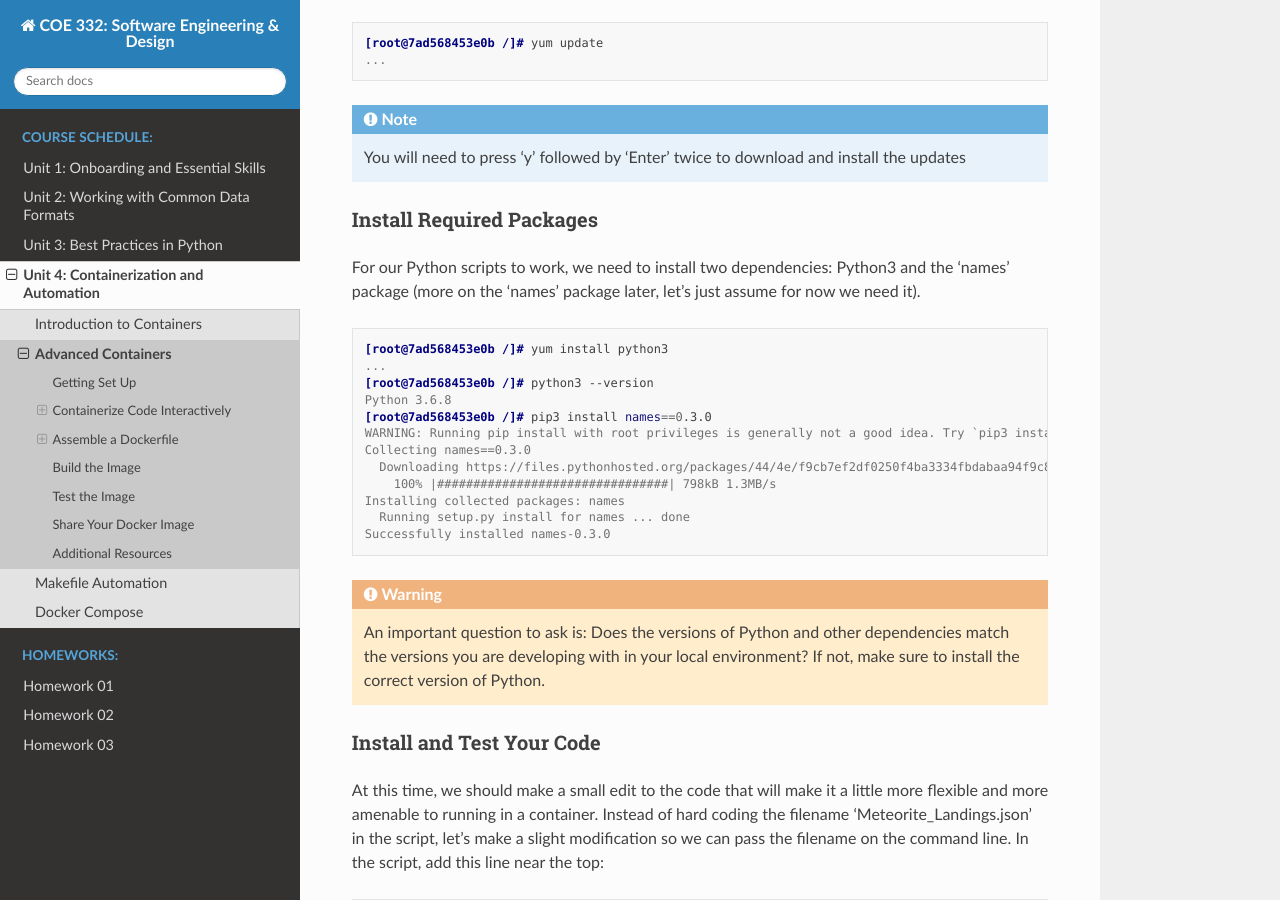
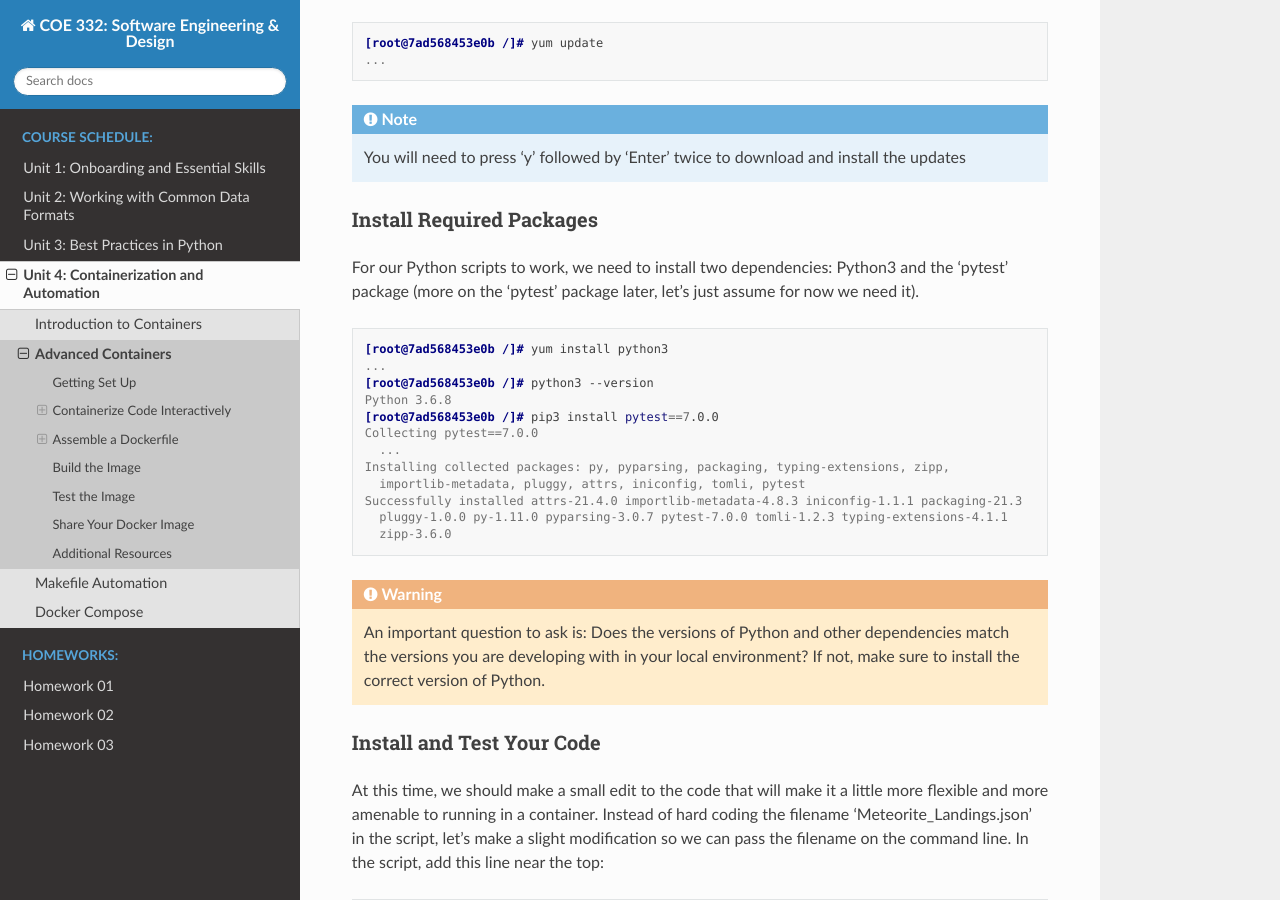
Before and after one commit to TACC/coe-332-sp22, a Sphinx documentation site: the page built from docs/unit04/containers_2.rst, in a window 1280 px wide and 900 px high, scrolled down 2397 px. Built offline with Sphinx 7.4.7 and the Read the Docs theme 2.0.0, drawn with Linux system fonts in a browser that asks for light colours; some of the changed text lies outside the part shown.

Commit message:
changed dependency from names to pytest

```diff
--- a/docs/unit04/containers_2.rst
+++ b/docs/unit04/containers_2.rst
@@ -135,7 +135,7 @@ Install Required Packages
 ~~~~~~~~~~~~~~~~~~~~~~~~~
 
 For our Python scripts to work, we need to install two dependencies: Python3 and
-the 'names' package (more on the 'names' package later, let's just assume for
+the 'pytest' package (more on the 'pytest' package later, let's just assume for
 now we need it).
 
 .. code-block:: console
@@ -144,15 +144,14 @@ now we need it).
    ...
    [root@7ad568453e0b /]# python3 --version
    Python 3.6.8
-   [root@7ad568453e0b /]# pip3 install names==0.3.0
-   WARNING: Running pip install with root privileges is generally not a good idea. Try `pip3 install --user` instead.
-   Collecting names==0.3.0
-     Downloading https://files.pythonhosted.org/packages/44/4e/f9cb7ef2df0250f4ba3334fbdabaa94f9c88097089763d8e85ada8092f84/names-0.3.0.tar.gz (789kB)
-       100% |################################| 798kB 1.3MB/s
-   Installing collected packages: names
-     Running setup.py install for names ... done
-   Successfully installed names-0.3.0
-
+   [root@7ad568453e0b /]# pip3 install pytest==7.0.0
+   Collecting pytest==7.0.0
+     ...
+   Installing collected packages: py, pyparsing, packaging, typing-extensions, zipp,
+     importlib-metadata, pluggy, attrs, iniconfig, tomli, pytest
+   Successfully installed attrs-21.4.0 importlib-metadata-4.8.3 iniconfig-1.1.1 packaging-21.3
+     pluggy-1.0.0 py-1.11.0 pyparsing-3.0.7 pytest-7.0.0 tomli-1.2.3 typing-extensions-4.1.1
+     zipp-3.6.0
 
 .. warning::
 
@@ -245,7 +244,7 @@ The RUN Instruction
 
 We can install updates, install new software, or download code to our image by
 running commands with the RUN instruction. In our case, our only dependencies
-were Python3 and the "names" library. So, we will use a few RUN instructions to
+were Python3 and the "pytest" library. So, we will use a few RUN instructions to
 install them. Keep in mind that the the ``docker build`` process cannot handle
 interactive prompts, so we use the ``-y`` flag with ``yum`` and ``pip3``.
 
@@ -253,7 +252,7 @@ interactive prompts, so we use the ``-y`` flag with ``yum`` and ``pip3``.
 
    RUN yum update -y
    RUN yum install -y python3
-   RUN pip3 install names==0.3.0
+   RUN pip3 install pytest==7.0.0
 
 Each RUN instruction creates an intermediate image (called a 'layer'). Too many
 layers makes the Docker image less performant, and makes building less
@@ -264,7 +263,7 @@ efficient. We can minimize the number of layers by combining RUN instructions:
 
    RUN yum update -y && \
        yum install -y python3 && \
-       pip3 install names==0.3.0
+       pip3 install pytest==7.0.0
 
 .. tip::
 
@@ -326,7 +325,7 @@ The contents of the final Dockerfile should look like:
 
    RUN yum update -y && \
        yum install -y python3 && \
-       pip3 install names==0.3.0
+       pip3 install pytest==7.0.0
 
    COPY ml_data_analysis.py /code/ml_data_analysis.py
 
```
